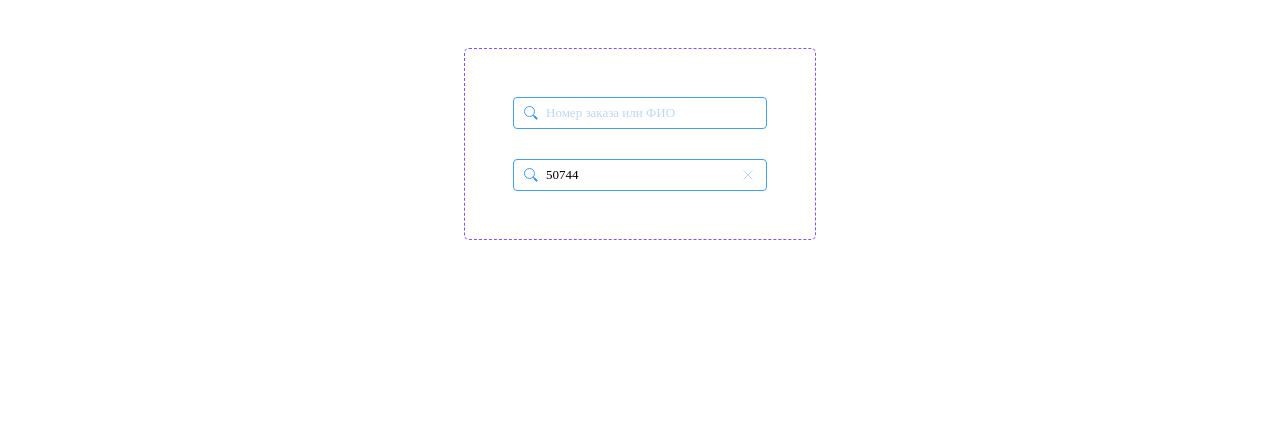
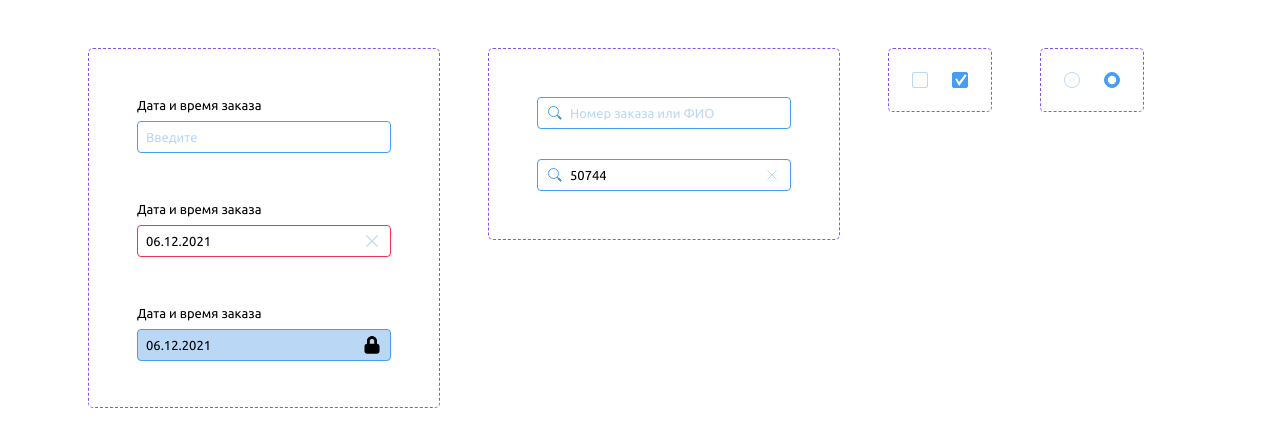
Before and after one commit to VladimirTatarintsev/admin-panel-makeup, a website: page index.html in a window 1280 px wide. Drawn offline with Linux system fonts and the light colour scheme.

Commit message:
fix merge 3

```diff
--- a/index.html
+++ b/index.html
@@ -3,17 +3,104 @@
   <head>
     <meta charset="UTF-8" />
     <link rel="stylesheet" href="blocks/search-bar.css" />
+    <link rel="stylesheet" href="blocks/input.css" />
+    <link rel="stylesheet" href="blocks/common.css" />
     <link rel="stylesheet" href="reset.css" />
+    <link rel="stylesheet" href="blocks/checkbox-radio.css" />
     <link rel="preconnect" href="https://fonts.googleapis.com" />
     <link rel="preconnect" href="https://fonts.gstatic.com" crossorigin />
     <link
       href="https://fonts.googleapis.com/css2?family=Ubuntu:wght@400;500;700&display=swap"
       rel="stylesheet"
     />
-    <title>search-bar</title>
+    <title>admin-panel-makeup</title>
   </head>
 
   <body>
+    <div class="wrapper">
+      <div class="input-form">
+        <div class="input-form__container">
+          <div class="input-form__row">
+            <label class="input-form__label" for="input-empty"
+              >Дата и время заказа</label
+            >
+            <div class="input-form__area">
+              <input
+                class="input-form__field"
+                type="text"
+                id="input-empty"
+                placeholder="Введите"
+              />
+            </div>
+          </div>
+        </div>
+        <div class="input-form__container">
+          <div class="input-form__row">
+            <label class="input-form__label" for="input-incorrect"
+              >Дата и время заказа</label
+            >
+            <div class="input-form__area">
+              <input
+                class="input-form__field input-form__field_incorrect"
+                type="text"
+                id="input-incorrect"
+                placeholder="Введите"
+                value="06.12.2021"
+              />
+              <button class="input-form__button">
+                <svg
+                  class="input-form__icon"
+                  viewBox="0 0 16 16"
+                  fill="none"
+                  stroke="#BAD8F5"
+                  xmlns="http://www.w3.org/2000/svg"
+                >
+                  <path d="M12.5 3.5L3.5 12.5M3.5 3.5L12.5 12.5" fill="none" />
+                </svg>
+              </button>
+            </div>
+          </div>
+        </div>
+        <div class="input-form__container">
+          <div class="input-form__row">
+            <label class="input-form__label" for="input-disabled"
+              >Дата и время заказа</label
+            >
+            <div class="input-form__area">
+              <input
+                disabled
+                class="input-form__field input-form__field_disabled"
+                type="text"
+                id="input-disabled"
+                placeholder="Введите"
+                value="06.12.2021"
+              />
+              <div class="input-form__icon-area">
+                <svg
+                  class="input-form__icon"
+                  viewBox="0 0 16 16"
+                  fill="#000"
+                  stroke="none"
+                  xmlns="http://www.w3.org/2000/svg"
+                >
+                  <path
+                    fill-rule="evenodd"
+                    clip-rule="evenodd"
+                    d="M4 5C4 2.79086 5.79086 1 8 1C10.2091 1 12 2.79086 12 5V7C13.1046 7 14 7.89543 14 9V13C14 14.1046 13.1046 15 12 15H4C2.89543 15 2 14.1046 2 13V9C2 7.89543 2.89543 7 4 7V5ZM10 5V7H6V5C6 3.89543 6.89543 3 8 3C9.10457 3 10 3.89543 10 5Z"
+                    stroke="none"
+                  />
+                  <path
+                    d="M12 5C12 2.8 10.2 1 8 1C5.8 1 4 2.8 4 5L4 9H6V5C6 3.75 7 3 8 3C9 3 10 3.75 10 5V9H12V5Z"
+                    stroke="none"
+                  />
+                </svg>
+              </div>
+            </div>
+          </div>
+        </div>
+      </div>
+    </div>
+
     <div class="wrapper">
       <div class="search-bar">
         <div class="search-bar__item-group">
@@ -71,5 +158,44 @@
         </div>
       </div>
     </div>
+
+    <div class="wrapper">
+      <div class="checkbox-block">
+        <div class="checkbox-block__area">
+          <input class="checkbox-block__item" type="checkbox" id="check-1" />
+          <label class="checkbox-block__label" for="check-1"></label>
+        </div>
+        <div class="checkbox-block__area">
+          <input
+            checked
+            class="checkbox-block__item"
+            type="checkbox"
+            id="check-2"
+          />
+          <label class="checkbox-block__label" for="check-2"></label>
+        </div>
+      </div>
+      <div class="radio-block">
+        <div class="radio-block__area">
+          <input
+            class="radio-block__item"
+            type="radio"
+            name="radio-button"
+            id="radio-1"
+          />
+          <label class="radio-block__label" for="radio-1"></label>
+        </div>
+        <div class="radio-block__area">
+          <input
+            class="radio-block__item"
+            checked
+            type="radio"
+            name="radio-button"
+            id="radio-2"
+          />
+          <label class="radio-block__label" for="radio-2"></label>
+        </div>
+      </div>
+    </div>
   </body>
 </html>
```
